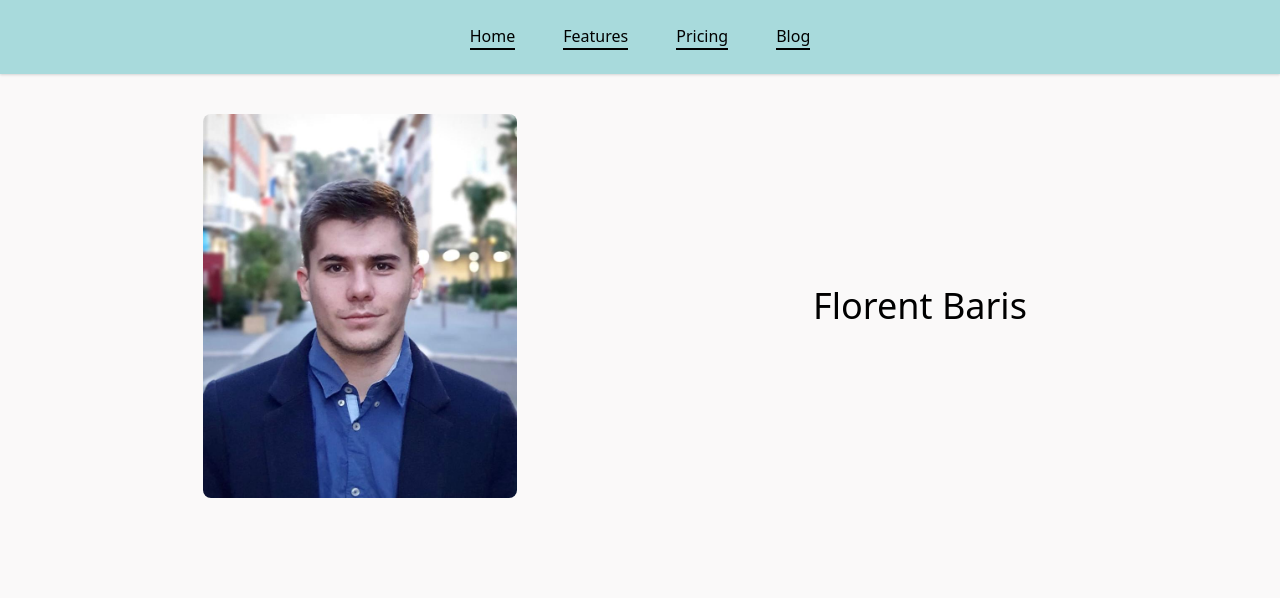
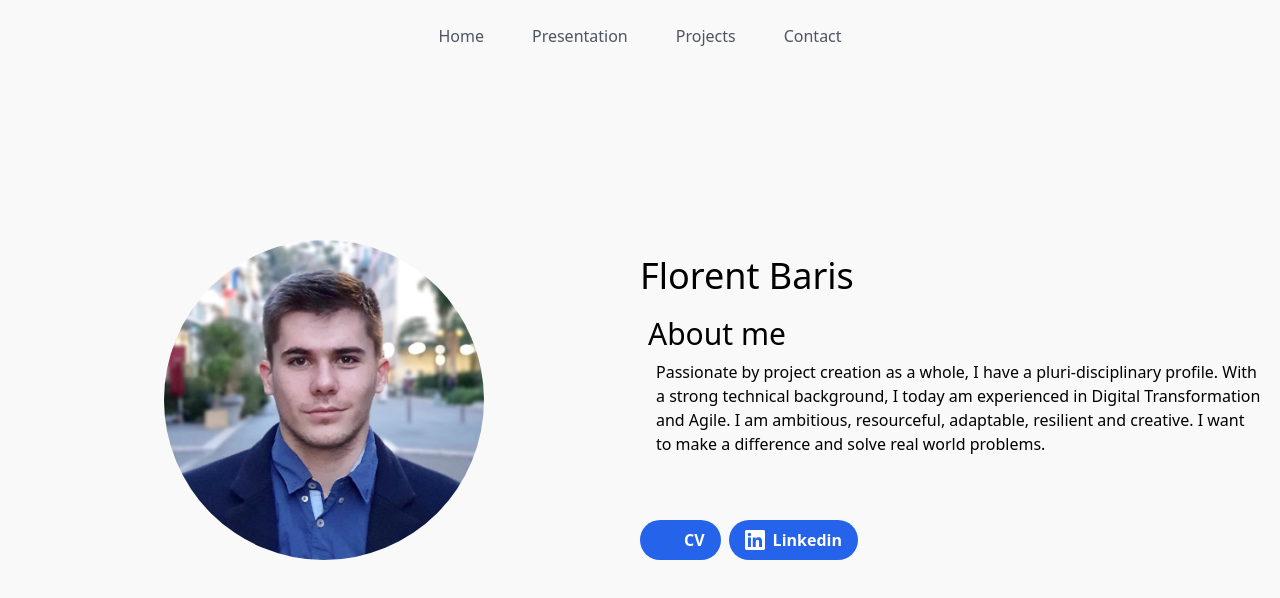
Before and after one commit to barisflo/portfolio, a Vue app: page / in a window 1280 px wide. Shown: the top 598 px of the page. Built offline with nearby package versions, Linux system fonts and the light colour scheme.

Commit message:
Clean + Buttons (Cv still WIP)

```diff
--- a/package.json
+++ b/package.json
@@ -1,5 +1,5 @@
 {
-  "name": "Portfolio | Florent Baris",
+  "name": "portfolio",
   "version": "0.1.0",
   "private": true,
   "scripts": {
--- a/public/index.html
+++ b/public/index.html
@@ -1,5 +1,5 @@
 <!DOCTYPE html>
-<html lang="">
+<html lang="" style="">
   <head>
     <meta charset="utf-8">
     <meta http-equiv="X-UA-Compatible" content="IE=edge">
--- a/src/App.vue
+++ b/src/App.vue
@@ -1,9 +1,9 @@
 <template>
-  <div id="app" class="h-screen bg-cultured">
+  <div id="app" class="h-screen">
     <Nav/>
-    <div>
+    <section id="about" class="flex h-full">
       <Main msg="Florent Baris"/>
-    </div>
+    </section>
   </div>
 </template>
 
--- a/src/components/Main.vue
+++ b/src/components/Main.vue
@@ -1,11 +1,34 @@
 <template>
-  <div class="container mx-auto p-10 px-20">
+  <div class="container m-auto p-10 md:p-2 px-20">
     <div class="flex flex-wrap">
       <div class="md:w-1/2 w-full">
-        <img class="rounded-lg m-auto h-96" src="../assets/cv.jpeg" alt="Picture of Florent Baris">
+        <img class="rounded-full m-auto md:h-80 md:w-80 h-64 w-64 object-cover" src="../assets/cv.jpeg" alt="Picture of Florent Baris">
       </div>
-      <div class="md:w-1/2 w-full m-auto">
-        <h1 class="text-4xl text-center">{{ msg }}</h1>
+      <div class="md:w-1/2 md:p-0 p-4 flex flex-col">
+        <div class="flex-grow mt-4">
+          <h1 class="text-4xl">{{ msg }}</h1>
+          <h2 class="text-3xl ml-2 mt-5">About me</h2>
+          <p class="ml-2 p-2">Passionate by project creation as a whole, I have a pluri-disciplinary
+            profile. With a strong technical background, I today am experienced in
+            Digital Transformation and Agile.
+            I am ambitious, resourceful, adaptable, resilient and creative. I want to
+            make a difference and solve real world problems.</p>
+        </div>
+        <div class="mt-2 space-x-2">
+          <a href="static/CV%20Florent%20Baris%202022%20EN.pdf" target="_blank">
+            <button class="bg-blue-600 hover:bg-blue-700">
+              <svg class="w-5 h-5 fill-current" role="img" viewBox="0 0 256 256" xmlns="http://www.w3.org/2000/svg">
+              </svg><span>CV</span>
+            </button>
+          </a>
+          <a href="https://linkedin.com/in/florent-baris" target="_blank">
+            <button class="bg-blue-600 hover:bg-blue-700">
+              <svg class="w-5 h-5 fill-current" role="img" viewBox="0 0 256 256" xmlns="http://www.w3.org/2000/svg">
+                <g><path d="M218.123122,218.127392 L180.191928,218.127392 L180.191928,158.724263 C180.191928,144.559023 179.939053,126.323993 160.463756,126.323993 C140.707926,126.323993 137.685284,141.757585 137.685284,157.692986 L137.685284,218.123441 L99.7540894,218.123441 L99.7540894,95.9665207 L136.168036,95.9665207 L136.168036,112.660562 L136.677736,112.660562 C144.102746,99.9650027 157.908637,92.3824528 172.605689,92.9280076 C211.050535,92.9280076 218.138927,118.216023 218.138927,151.114151 L218.123122,218.127392 Z M56.9550587,79.2685282 C44.7981969,79.2707099 34.9413443,69.4171797 34.9391618,57.260052 C34.93698,45.1029244 44.7902948,35.2458562 56.9471566,35.2436736 C69.1040185,35.2414916 78.9608713,45.0950217 78.963054,57.2521493 C78.9641017,63.090208 76.6459976,68.6895714 72.5186979,72.8184433 C68.3913982,76.9473153 62.7929898,79.26748 56.9550587,79.2685282 M75.9206558,218.127392 L37.94995,218.127392 L37.94995,95.9665207 L75.9206558,95.9665207 L75.9206558,218.127392 Z M237.033403,0.0182577091 L18.8895249,0.0182577091 C8.57959469,-0.0980923971 0.124827038,8.16056231 -0.001,18.4706066 L-0.001,237.524091 C0.120519052,247.839103 8.57460631,256.105934 18.8895249,255.9977 L237.033403,255.9977 C247.368728,256.125818 255.855922,247.859464 255.999,237.524091 L255.999,18.4548016 C255.851624,8.12438979 247.363742,-0.133792868 237.033403,0.000790807055"></path></g>
+              </svg><span>Linkedin</span>
+            </button>
+          </a>
+        </div>
       </div>
     </div>
   </div>
--- a/src/components/Nav.vue
+++ b/src/components/Nav.vue
@@ -1,14 +1,14 @@
 <template>
-  <nav class="bg-powderBlue shadow dark:bg-gray-800">
+  <nav class="fixed w-full">
     <div class="container flex items-center justify-center p-6 mx-auto text-gray-600 capitalize dark:text-gray-300">
 
-      <a href="#" class="text-gray-800 dark:text-gray-200 border-b-2 border-blue-500 mx-1.5 sm:mx-6">home</a>
+      <a href="#" class="border-b-2 border-transparent hover:text-gray-800 dark:hover:text-gray-200 hover:border-celadonBlue mx-1.5 sm:mx-6">home</a>
 
-      <a href="#" class="border-b-2 border-transparent hover:text-gray-800 dark:hover:text-gray-200 hover:border-blue-500 mx-1.5 sm:mx-6">features</a>
+      <a href="#about" class="border-b-2 border-transparent hover:text-gray-800 dark:hover:text-gray-200 hover:border-celadonBlue mx-1.5 sm:mx-6">Presentation</a>
 
-      <a href="#" class="border-b-2 border-transparent hover:text-gray-800 dark:hover:text-gray-200 hover:border-blue-500 mx-1.5 sm:mx-6">pricing</a>
+      <a href="#" class="border-b-2 border-transparent hover:text-gray-800 dark:hover:text-gray-200 hover:border-celadonBlue mx-1.5 sm:mx-6">Projects</a>
 
-      <a href="#" class="border-b-2 border-transparent hover:text-gray-800 dark:hover:text-gray-200 hover:border-blue-500 mx-1.5 sm:mx-6">blog</a>
+      <a href="#" class="border-b-2 border-transparent hover:text-gray-800 dark:hover:text-gray-200 hover:border-celadonBlue mx-1.5 sm:mx-6">Contact</a>
     </div>
   </nav>
 </template>
--- a/src/index.css
+++ b/src/index.css
@@ -1,3 +1,12 @@
 @tailwind base;
 @tailwind components;
 @tailwind utilities;
+
+html {
+    scroll-behavior: smooth;
+    @apply bg-cultured;
+}
+
+button {
+    @apply px-4 py-2 font-semibold text-white inline-flex items-center space-x-2 rounded-full;
+}
--- a/tailwind.config.js
+++ b/tailwind.config.js
@@ -2,7 +2,7 @@ module.exports = {
   content: ["./index.html",
       "./src/**/*.{vue,js,ts,jsx,tsx}"],
   theme: {
-    extend: {},
+    extend: {
       colors: {
         'imperialRed': '#E63946',
         'cultured': '#FAF9F9',
@@ -12,5 +12,6 @@ module.exports = {
         'prussianBlue': '#1D3557',
       }
     },
+  },
   plugins: [],
 }
```
Also changed, not shown: 2 other files (tests, documents, lock files or other folders). Lines whose indentation alone changed are shown as unchanged.
